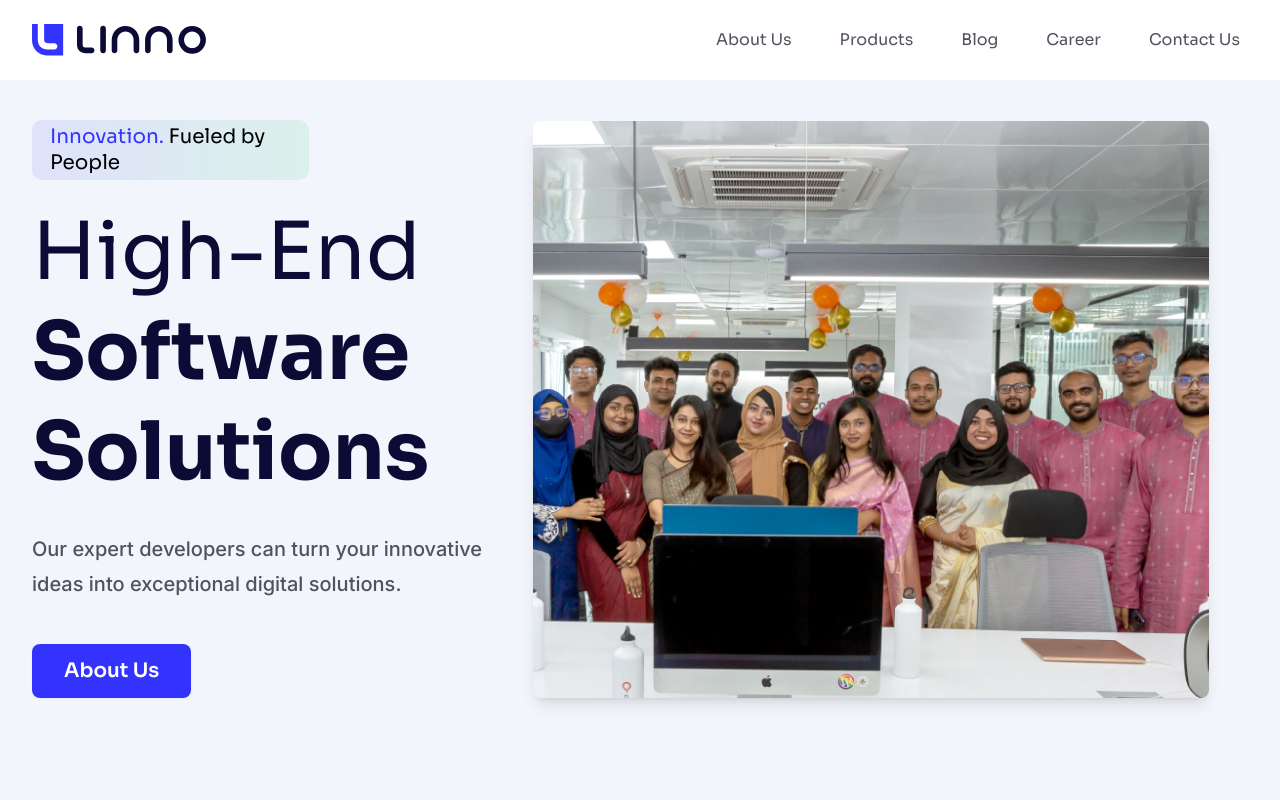
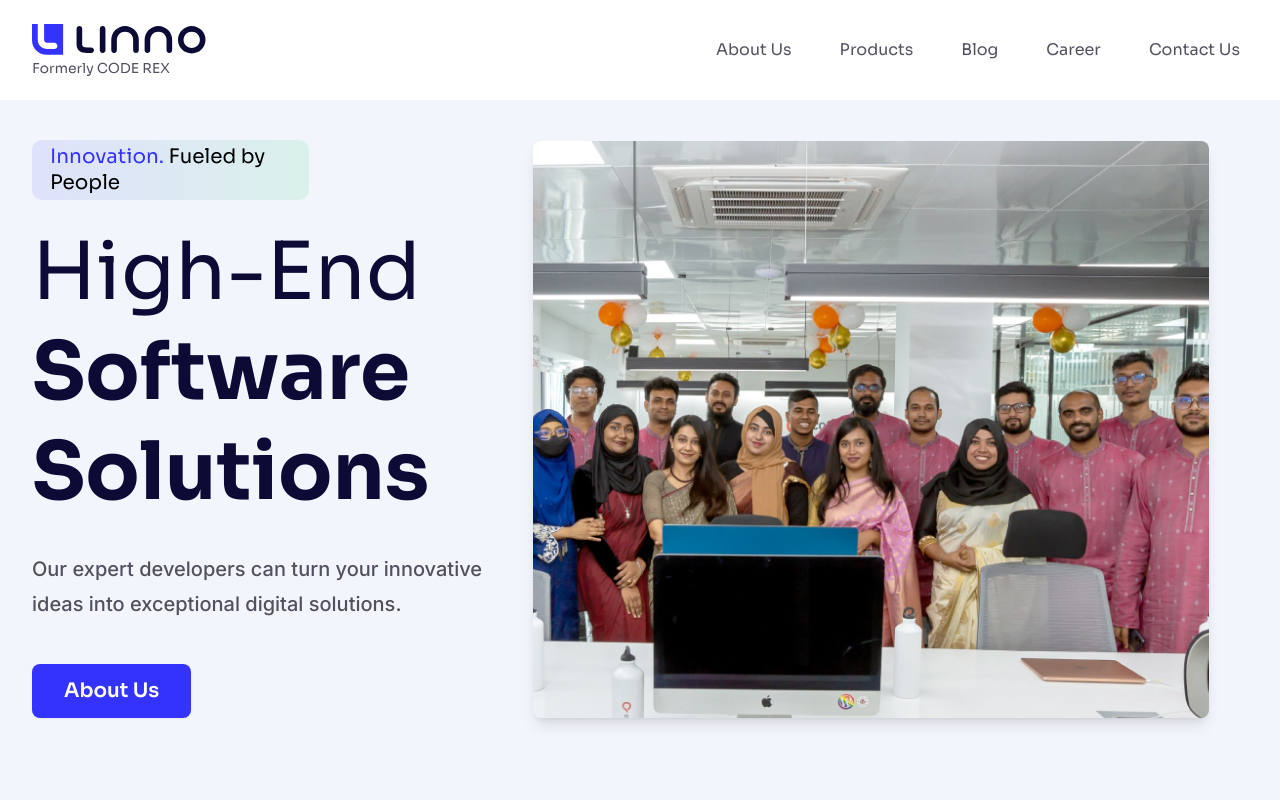
Before and after one commit to CODEREXLTD/Linno-website, a Next.js app: page / in a window 1280 px wide. Shown: the top 800 px of the page. Built offline with nearby package versions, Linux system fonts and the light colour scheme.

Commit message:
change the logo

```diff
--- a/src/components/common/Footer.jsx
+++ b/src/components/common/Footer.jsx
@@ -55,7 +55,7 @@ const Footer = () => {
               <div className="w-[104px] sm:w-[139px] lg:w-[174px]">
                 <Link href="/" className="block">
                   <Image
-                    src="/images/img_vector_indigo_a700_30x174.svg"
+                    src="/images/logo.svg"
                     alt="Linno Logo"
                     width={174}
                     height={30}
--- a/src/components/common/Header.jsx
+++ b/src/components/common/Header.jsx
@@ -53,7 +53,7 @@ const Header = () => {
           <div className="w-[80px] sm:w-[120px] md:w-[150px] lg:w-[174px] flex-shrink-0">
             <Link href="/" className="block">
               <Image
-                src="/images/img_vector.svg"
+                src="/images/logo.svg"
                 alt="Linno Logo"
                 width={174}
                 height={30}
```
Also changed, not shown: public/images/logo.svg (added).
